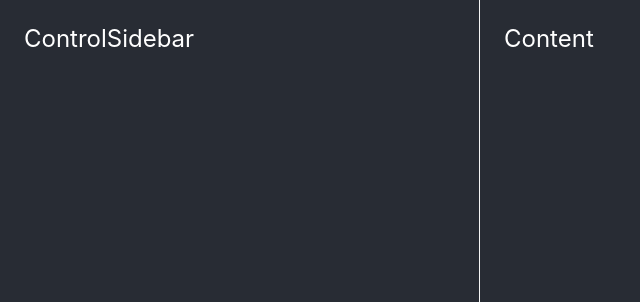
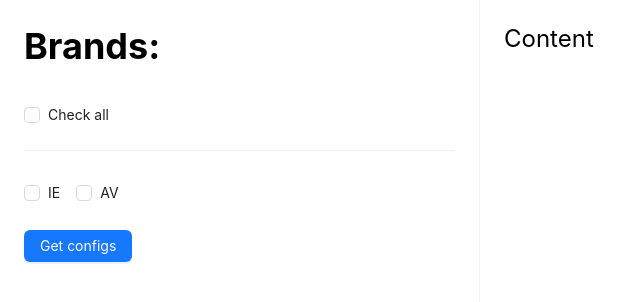
Before and after one commit to dimadidyk0/config-updater, a React (Create React App) app: page / in a window 1280 px wide. Shown: the top 302 px of the page, without its empty margins (0-640 px from the left). Built offline with nearby package versions, Linux system fonts and the light colour scheme.

Commit message:
feat: add brands checkbox

```diff
--- a/src/App.module.css
+++ b/src/App.module.css
@@ -1,9 +1,7 @@
 .App {
   min-height: 100vh;
   display: flex;
-  background-color: #282c34;
   font-size: 24px;
-  color: white;
 }
 
 .content {
--- a/src/components/ControlSidebar/ControlSidebar.jsx
+++ b/src/components/ControlSidebar/ControlSidebar.jsx
@@ -1,8 +1,39 @@
-import React from 'react';
+import React, { useState } from 'react';
+import { Button, Checkbox, Divider } from 'antd';
+
 import s from './ControlSidebar.module.css';
 
 export default function ControlSidebar() {
   return (
-    <div className={s.root}>ControlSidebar</div>
+    <div className={s.root}>
+      <BrandList />
+      <Button type="primary">Get configs</Button>
+    </div>
   )
 }
+
+const CheckboxGroup = Checkbox.Group;
+
+const plainOptions = ['IE', 'AV'];
+const defaultCheckedList = [];
+
+export function BrandList() {
+  const [checkedList, setCheckedList] = useState(defaultCheckedList);
+  const checkAll = plainOptions.length === checkedList.length;
+  const indeterminate = checkedList.length > 0 && checkedList.length < plainOptions.length;
+
+  const onChange = (list) => setCheckedList(list);
+  const onCheckAllChange = (e) => setCheckedList(e.target.checked ? plainOptions : []);
+
+  return (
+    <div className={s.brands}>
+      <h2>Brands:</h2>
+      <br />
+      <Checkbox indeterminate={indeterminate} onChange={onCheckAllChange} checked={checkAll}>
+        Check all
+      </Checkbox>
+      <Divider />
+      <CheckboxGroup options={plainOptions} value={checkedList} onChange={onChange} />
+    </div>
+  )
+}
--- a/src/components/ControlSidebar/ControlSidebar.module.css
+++ b/src/components/ControlSidebar/ControlSidebar.module.css
@@ -3,3 +3,7 @@
   padding: 24px;
   border-right: 1px solid whitesmoke
 }
+
+.brands {
+  margin-bottom: 24px;
+}
```
